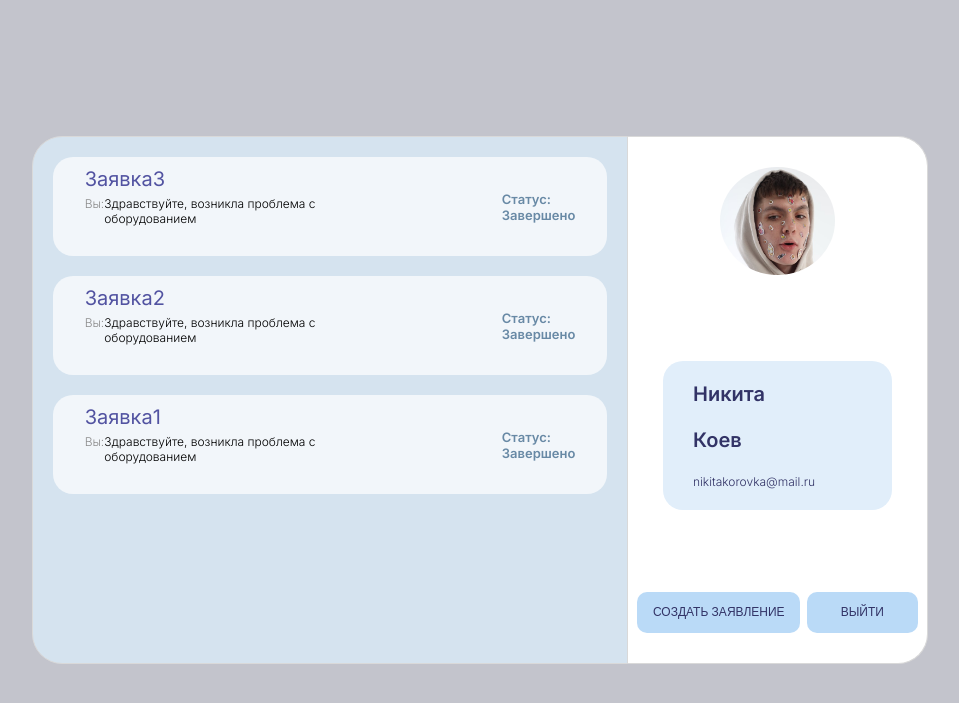
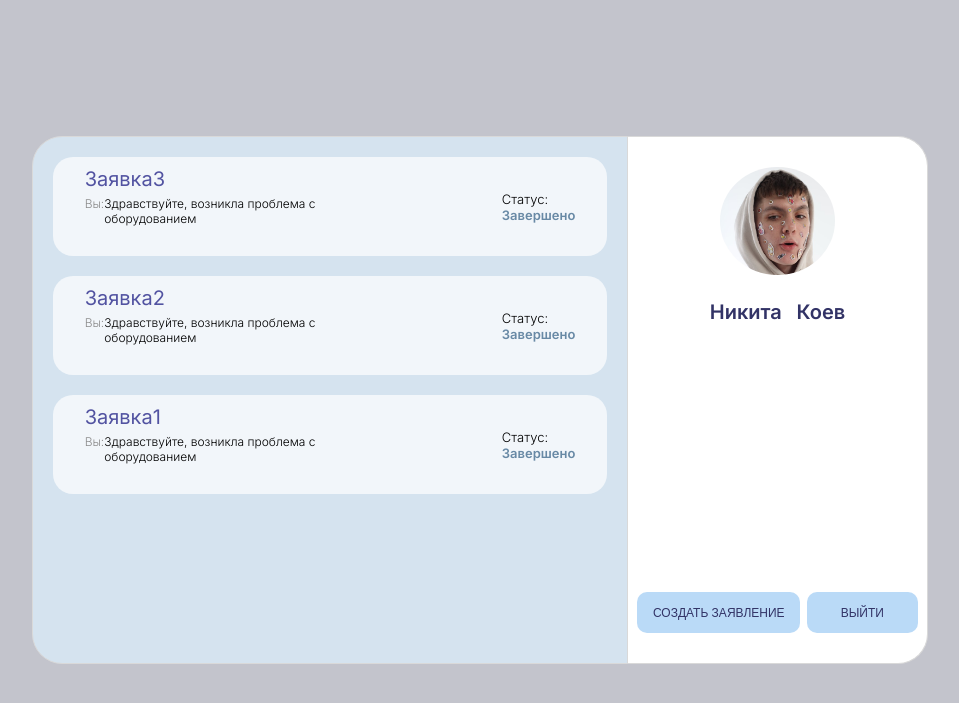
Before and after one commit to NikitkaKoevka/Deeplom, a PHP site: the page made by ЛК Клиента/ЛК1.html in a window 1280 px wide. Shown: the top 703 px of the page, without its empty margins (160-1119 px from the left). Run offline with PHP 8.4, Linux system fonts and the light colour scheme.

Commit message:
Design change

```diff
--- a/ЛК Клиента/ЛК1.css
+++ b/ЛК Клиента/ЛК1.css
@@ -59,14 +59,14 @@ body
 }
 .info
 {
-    background-color:#E1EEFA;
-    width: 229px;
-    height: 149px;
+    position: absolute;
+    width: 170px;
+    height: 190px;
+    top:290px;
     border-radius:20px;
     padding: 10px;
-    padding-left: 30px;
     display: flex;
-    flex-direction: column;
+    flex-direction: row;
     justify-content: space-around;
     color: #323366;
 }
@@ -95,6 +95,12 @@ div >button
     color: #323366;
     font-weight: 500;
     font-size: 12px;
+    transition:  0.2s ;
+}
+button:hover
+{
+    background-color:#a9c6e0;
+    transition:  0.2s ;
 }
 .LogOut
 {
@@ -147,6 +153,10 @@ div >button
 { color:#8b8b8b;}
 .divstatus
 {
+    font-size: 13px;
+}
+#status
+{
     color:#6889A5;
     font-size: 13px;
     font-weight: 600;
--- a/ЛК Клиента/ЛК1.html
+++ b/ЛК Клиента/ЛК1.html
@@ -82,7 +82,6 @@
             <div class="info">
                 <p id="Fname" style="font-weight:600">Никита</p>
                 <p id="Sname" style="font-weight:600">Коев</p>
-                <a href="mailto:nikitakorovka@mail.ru" id="email" class="E-mail">nikitakorovka@mail.ru</a>
             </div>
             <div class="bttns">
                 <button onclick="window.location.href='ЛКПодатьЗаявку.html'"style="width: 163px">создать заявление</button>
--- a/ЛК Клиента/ЛК1переписка.html
+++ b/ЛК Клиента/ЛК1переписка.html
@@ -55,7 +55,7 @@
             <div class="info">
                 <p id="Fname" class="FirstName">Никита</p>
                 <p id="Sname" class="SecondName">Коев</p>
-                <a href="mailto:nikitakorovka@mail.ru" id="email" class="E-mail">nikitakorovka@mail.ru</a>
+
             </div>
 
         </div>
--- a/ЛК Клиента/ЛКПодатьЗаявку.html
+++ b/ЛК Клиента/ЛКПодатьЗаявку.html
@@ -41,7 +41,6 @@
             <div class="info">
                 <p id="Fname" style="font-weight: 600;font-size: 20px;">Никита</p>
                 <p id="Sname" style="font-weight: 600;font-size: 20px;">Коев</p>
-                <a href="mailto:nikitakorovka@mail.ru" id="email" class="E-mail">nikitakorovka@mail.ru</a>
             </div>
             <div class="bttns">
                 <button onclick="window.location.href='ЛК1.html'" class="CreateApplication">подать заявление</button>
```
Also changed, not shown: ЛК Клиента/ЛК1переписка.css (+11 -6 lines), ЛК Клиента/ЛКПодатьЗаявку.css (+11 -5 lines).
